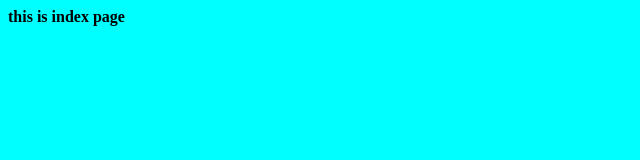
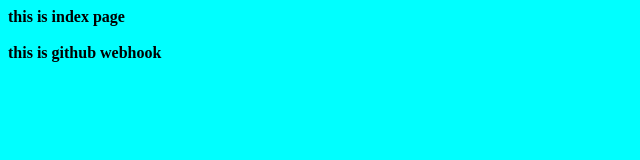
Before and after one commit to shubham1224/devopsal3, a plain HTML site: page index.html in a window 1280 px wide. Shown: the whole page, without its empty margins (0-640 px from the left). Drawn offline with Linux system fonts and the light colour scheme.

Commit message:
github hook

```diff
--- a/index.html
+++ b/index.html
@@ -1,5 +1,7 @@
 <body bgcolor='aqua'>
 
 <b>this is index page</b>
+<br><br>
+<b>this is github webhook</b>
 
 </body>
```
